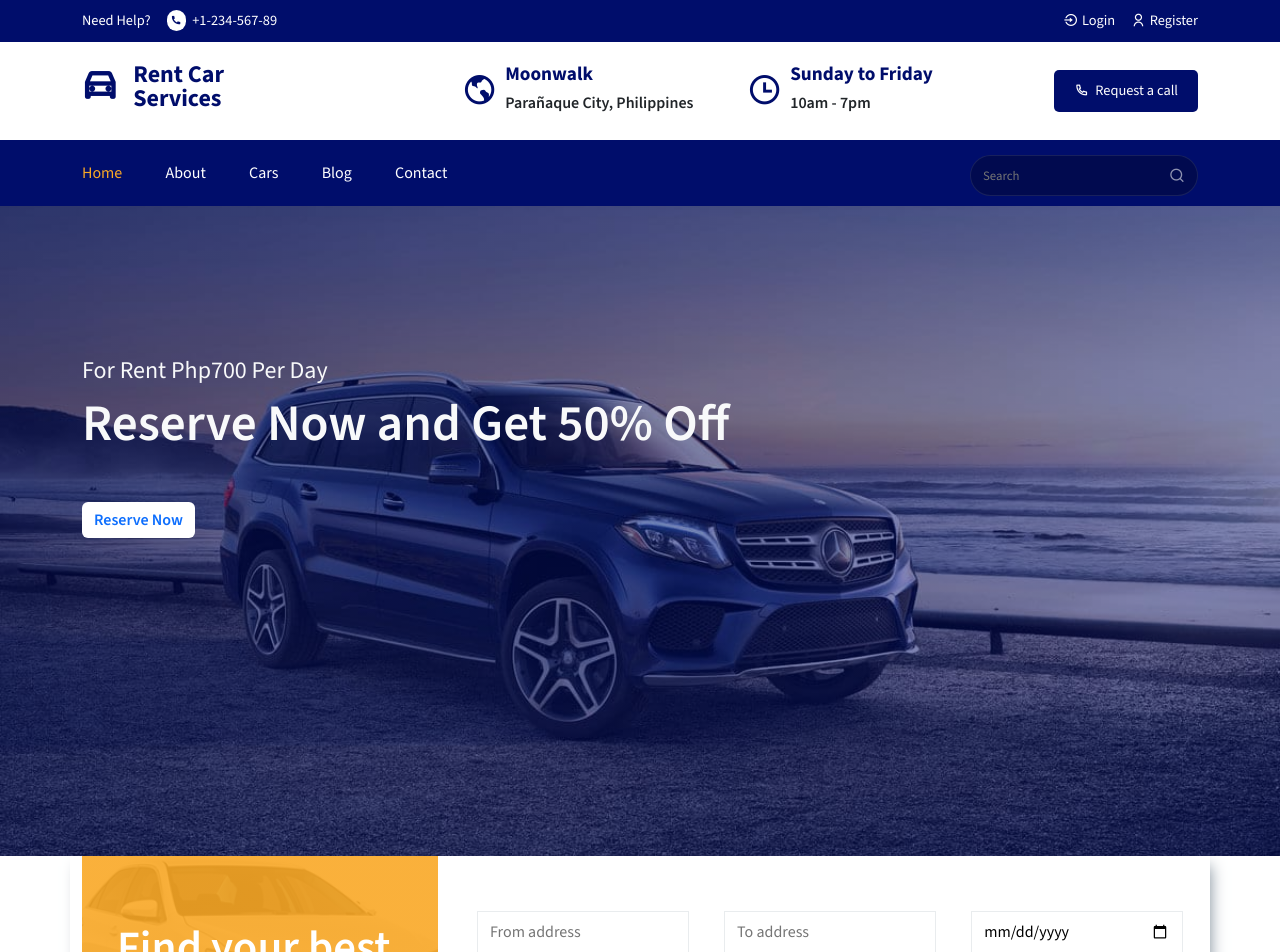
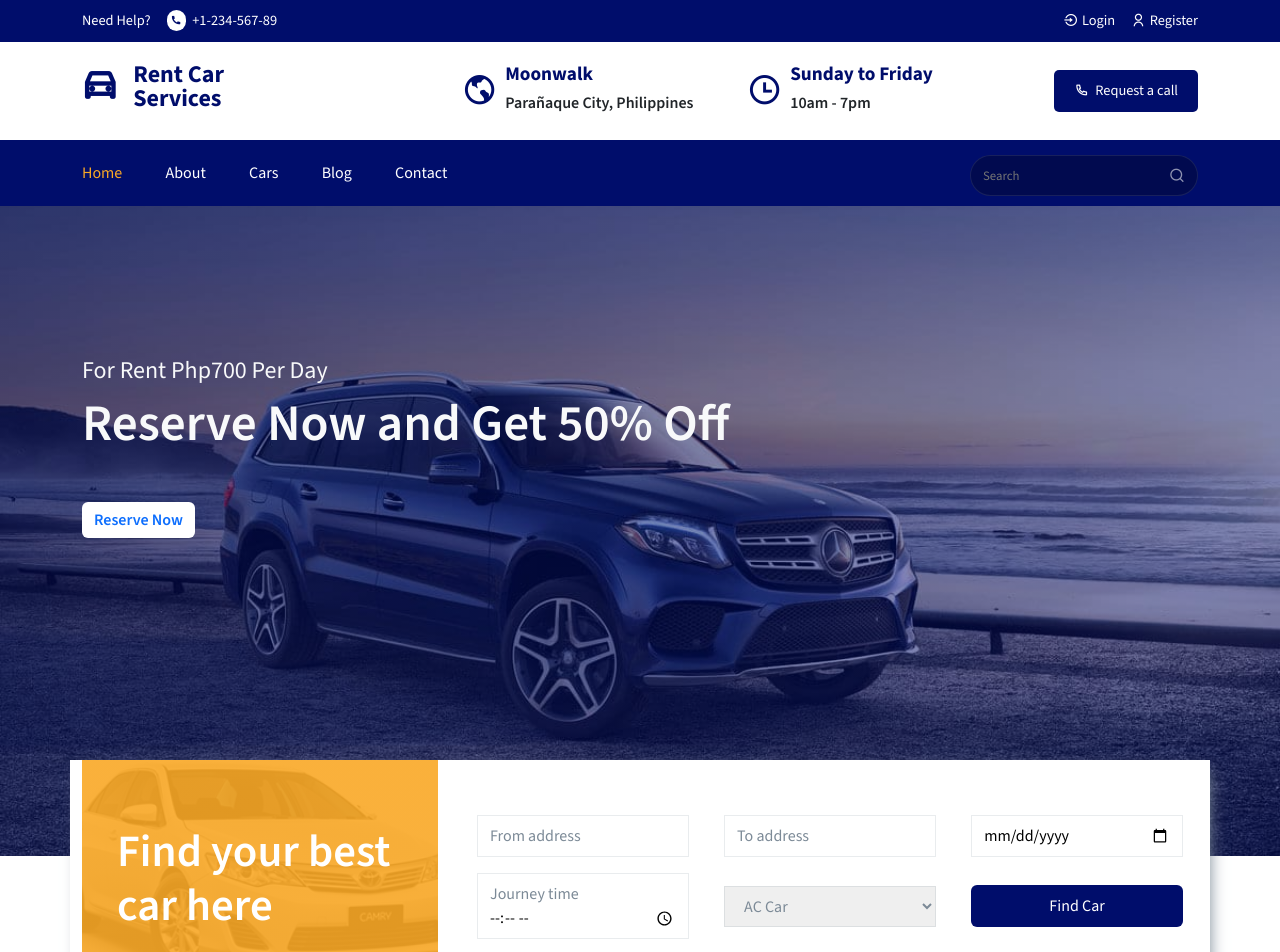
Before and after one commit to TeamAbella060420/Doctor-Appointment-Booking_MERN, a React (Create React App) app in the folder car-rental/: page /home in a window 1280 px wide. Shown: the top 952 px of the page. Built offline with nearby package versions, Linux system fonts and the light colour scheme.

Commit message:
Update find-car-form.css

```diff
--- a/car-rental/src/styles/find-car-form.css
+++ b/car-rental/src/styles/find-car-form.css
@@ -17,6 +17,10 @@
   padding: 8px 12px;
   outline: none;
   width: 100%;
+}
+
+.form__group input::placeholder {
+  color: #7c8a97;
 }
 
 .find__cars-left h2 {
@@ -48,13 +52,31 @@
 .hero__slider-section {
   position: relative;
   z-index: 10;
+  margin-bottom: 200px;
 }
 
-.hero__row {
+.hero__form {
   position: absolute;
+  bottom: -150px;
+  z-index: 11;
+  width: 100%;
 }
 
 .form__row {
     background: #fff;
     box-shadow: 5px 5px 15px -5px #7c8a97;
 }
+
+.journey__time::before {
+    content: 'Journey time';
+    margin-right: .8rem;
+    color: #7c8a97;
+}
+
+.find__car-btn {
+    background: #000d6b !important;
+    color: #fff !important;
+    padding: 8px 15px !important;
+    width: 100% !important;
+    outline: none !important;
+}
```
